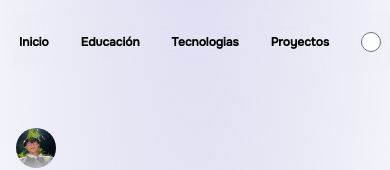
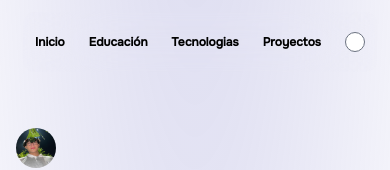
Before and after one commit to Hypeyiii/portfolio-isaac, a website: page index.html in a window 390 px wide. Shown: the top 170 px of the page. Drawn offline with nearby package versions, Linux system fonts and the light colour scheme.

Commit message:
add:changes

```diff
--- a/index.html
+++ b/index.html
@@ -35,7 +35,7 @@
             <section class="w-[400px] sm:w-[500px] md:w-[740px] mx-auto text-white/90 dark:text-black text-xl md:text-xl font-bold px-4 justify-center items-center flex">
             <header id="inicio" class="flex py-4 text-xs md:text-xl top-0
                                     backdrop-blur-2xl rounded-xl mt-3 z-40 fixed dark:text-black mx-auto justify-between items-center">
-                <ul class="flex flex-row justify-center items-center mx-auto gap-x-8 py-1 px-3">
+                <ul class="flex flex-row justify-center items-center mx-auto gap-x-6 md:gap-x-8 py-1 px-3">
                     <li class="hover:bg-gray-400 hover:scale-110 transition rounded-full"><a href="#" aria-current="page">Inicio</a></li>
                     <li class="hover:bg-gray-400 hover:scale-110 transition rounded-full"><a href="#educacion">Educación</a></li>
                     <li class="hover:bg-gray-400 hover:scale-110 transition rounded-full"><a href="#tecnologias">Tecnologias</a></li>
```
Also changed, not shown: src/output.css.
